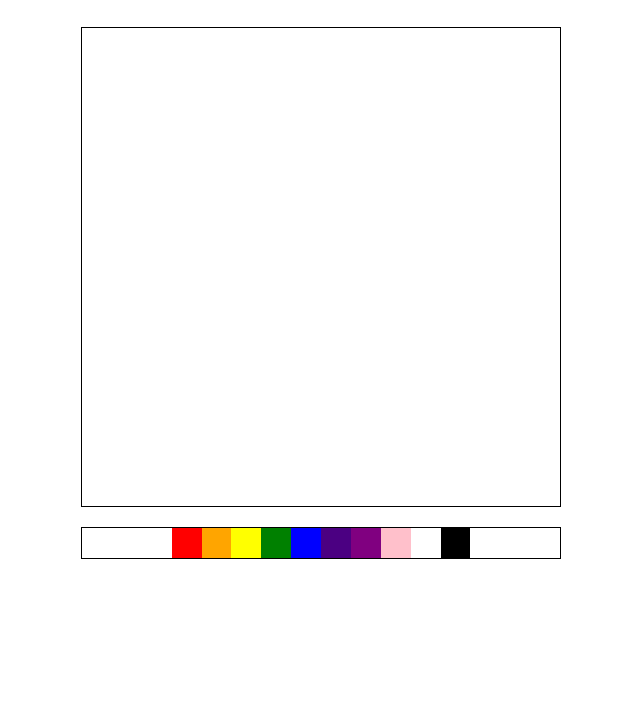
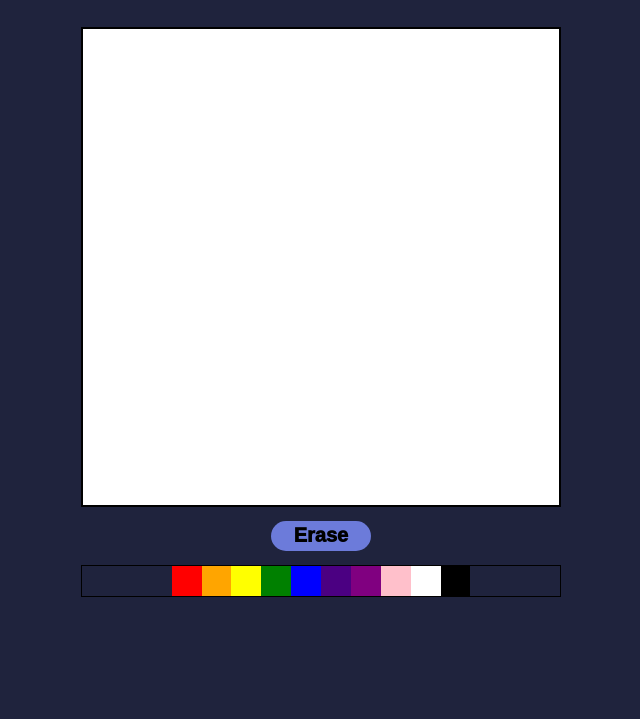
Before and after one commit to Mamii868/etch-a-scketch, a plain HTML site: page index.html in a window 1280 px wide. Shown: the part 81-800 px from the top of the page, without its empty margins (319-959 px from the left). Drawn offline with Linux system fonts and the light colour scheme.

Commit message:
Add erase functionality

```diff
--- a/index.html
+++ b/index.html
@@ -1,17 +1,17 @@
 <!DOCTYPE html>
 <html lang="en">
-<head>
-    <meta charset="UTF-8">
-    <meta name="viewport" content="width=device-width, initial-scale=1.0">
+  <head>
+    <meta charset="UTF-8" />
+    <meta name="viewport" content="width=device-width, initial-scale=1.0" />
     <title>Etch-A-Sketch</title>
-    <link rel="stylesheet" href="style.css">
-</head>
-<body>
+    <link rel="stylesheet" href="style.css" />
+  </head>
+  <body>
     <h1>Etch-A-Sketch</h1>
-    <div class="sketchContainer">
-
+    <div class="sketchContainer"></div>
+    <button class="eraseBtn">Erase</button>
+    <div class="colorContainer">
     </div>
-    <div class="colorContainer"></div>
-</body>
-<script src="index.js"></script>
+  </body>
+  <script src="index.js"></script>
 </html>
--- a/index.js
+++ b/index.js
@@ -1,5 +1,6 @@
 const sketchContainer = document.querySelector(".sketchContainer");
 const colorContainer = document.querySelector(".colorContainer");
+const eraseBtn = document.querySelector('.eraseBtn');
 const colors = [
   "red",
   "orange",
@@ -14,6 +15,7 @@ const colors = [
 ];
 let currentColor;
 const background = `style="background-color:${currentColor};"`;
+
 
 // Creates flex boxes
 function createGrid() {
@@ -35,6 +37,14 @@ function colorGrid() {
   colors.forEach((color) => {
     colorContainer.innerHTML += `<div class="colorBox" value="${color}" style="background-color:${color}"></div>`;
   });
+
+//Erase Screen
+eraseBtn.addEventListener("click", () => {
+    sketchBox.forEach(box => {
+        box.style.backgroundColor = 'white';
+    })
+    console.log('clicked')
+})
 }
 colorGrid();
 
--- a/style.css
+++ b/style.css
@@ -7,22 +7,25 @@ body {
     flex-direction: column;
     align-items: center;
     gap: 20px;
+    background-color: #1f233d;
+    color: white;
 }
 .sketchContainer {
   display: flex;
   flex-wrap: wrap;
   height: 480px;
   width: 480px;
-  border: 1px solid black;
+  border: 2px solid black;
 }
 .sketchBox {
   flex-basis: 6.25%;
   height: 6.25%;
+  background-color: white;
 }
 
 .colorContainer {
     justify-content: center;
-    display: flex;
+    display: inline-flex;
     width: 480px;
     height: auto;
     border: 1px solid black;
@@ -32,3 +35,28 @@ body {
 flex-basis: 6.25%;
   height: 29.9px;
 }
+
+.eraseBtn {
+    width: 100px;
+    height: 30px;
+    background-color: #6c7bda;
+    border-radius: 20px;
+    border: 0;
+    margin: -6px;
+    transition: 100ms;
+    font-size: 20px;
+    font-weight: 1000;
+}
+
+.eraseBtn:hover {
+    scale: 1.4;
+
+}
+
+.eraseBtn:hover:active {
+    background-color: #9aa7ff;
+}
+
+.colorContainerShrink {
+    width: fit-content;
+}
```
